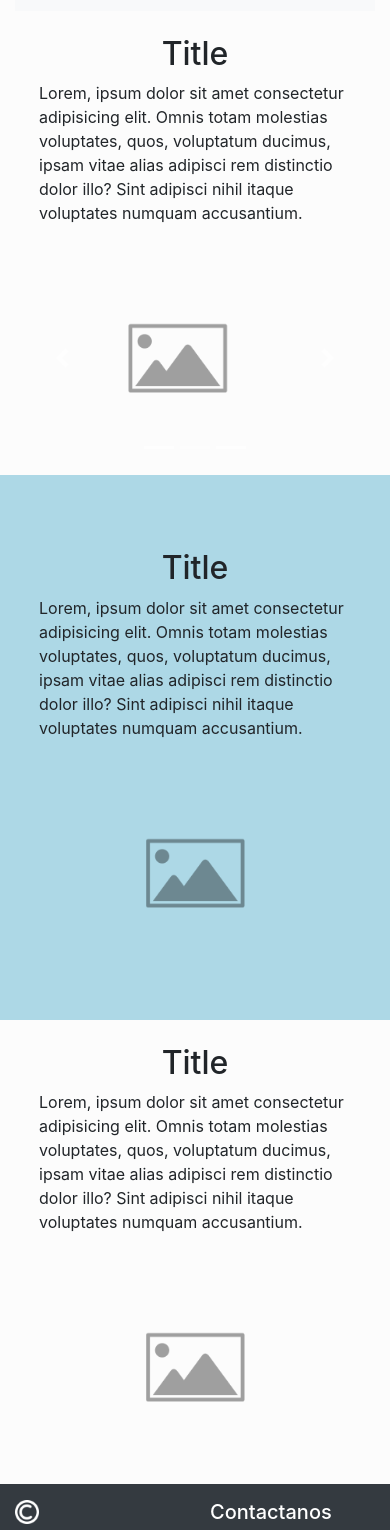
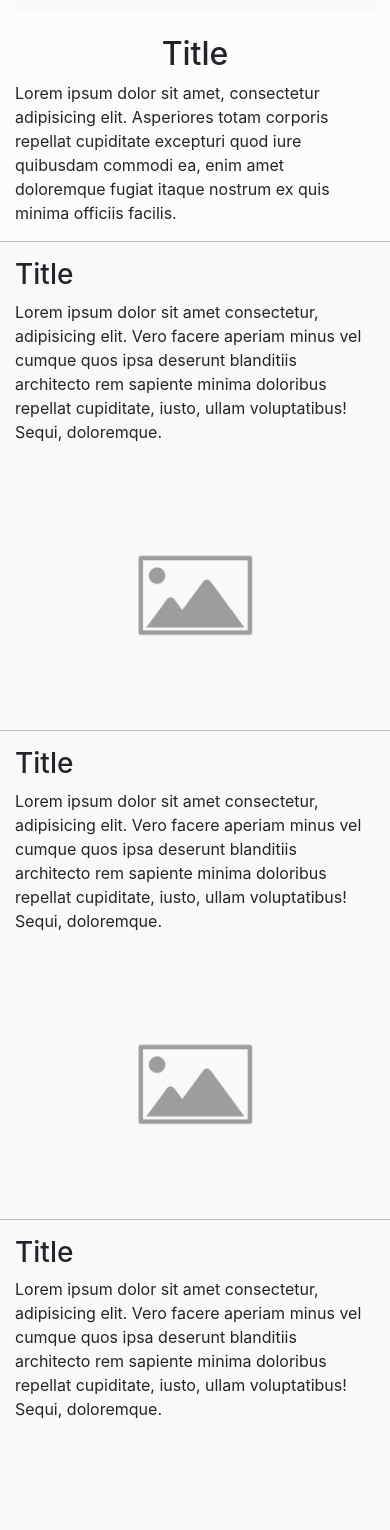
Before and after one commit to IvanPolanis/Coderhouse-Proyecto-Final, a website: page html/patients.html in a window 390 px wide. Shown: the part 65-1595 px from the top of the page. Drawn offline with nearby package versions, Linux system fonts and the light colour scheme.

Commit message:
"Reorganazing Patients page"

```diff
--- a/html/testimony.html
+++ b/html/patients.html
@@ -31,7 +31,7 @@
                                 <a class="nav-link" href="treatments.html">Tratamientos</a>
                             </li>
                             <li class="nav-item active">
-                                <a class="nav-link" href="testimony.html">Testimonios</a>
+                                <a class="nav-link" href="patients.html">Nuestros Pacientes</a>
                             </li>
                             <li class="nav-item">
                                 <a class="nav-link" href="aboutus.html">Quienes somos</a>
@@ -45,64 +45,42 @@
         </div>
     </header>
     <div class="container mt-4">
-        <div class="row px-4">
-            <div class="col-sm-6 col-xs-12 align-self-center">
-                <h4 class="text-center">Title</h4>
-                <p>Lorem, ipsum dolor sit amet consectetur adipisicing elit. Omnis totam molestias voluptates, quos, voluptatum ducimus, ipsam vitae alias adipisci rem distinctio dolor illo? Sint adipisci nihil itaque voluptates numquam accusantium.</p>
-            </div>
-            <div class="col-sm-6 col-xs-12">
-                <div id="carouselPersonOne" class="carousel slide" data-ride="carousel">
-                    <ol class="carousel-indicators">
-                        <li data-target="#carouselPersonOne" data-slide-to="0" class="active"></li>
-                        <li data-target="#carouselPersonOne" data-slide-to="1"></li>
-                        <li data-target="#carouselPersonOne" data-slide-to="2"></li>
-                      </ol>
-                    <div class="carousel-inner">
-                        <div class="carousel-item active">
-                            <img src="../img/imagePlaceHolder.png" class="d-block w-100" alt="...">
-                        </div>
-                        <div class="carousel-item">
-                            <img src="../img/imagePlaceHolder.png" class="d-block w-100" alt="...">
-                        </div>
-                        <div class="carousel-item">
-                            <img src="../img/imagePlaceHolder.png" class="d-block w-100" alt="...">
+        <div class="bi-patients">
+            <h2 class="text-center">Title</h2>
+            <p class="justify-content">Lorem ipsum dolor sit amet, consectetur adipisicing elit. Asperiores totam corporis repellat cupiditate excepturi quod iure quibusdam commodi ea, enim amet doloremque fugiat itaque nostrum ex quis minima officiis facilis.</p>
         </div>
         </div>
-                        <a class="carousel-control-prev" href="#carouselPersonOne" role="button" data-slide="prev">
-                        <span class="carousel-control-prev-icon" aria-hidden="true"></span><span class="sr-only">Previous</span></a>
-                        <a class="carousel-control-next" href="#carouselPersonOne" role="button" data-slide="next">
-                        <span class="carousel-control-next-icon" aria-hidden="true"></span><span class="sr-only">Next</span></a>
+        <section class="bg-lg">
+            <div class="container">
+                <div class="row ">
+                    <div class="mt-3 col-md-8 col-xs-12">
+                        <h3 class="mr-auto">Title</h3>
+                    <p>Lorem ipsum dolor sit amet consectetur, adipisicing elit. Vero facere aperiam minus vel cumque quos ipsa deserunt blanditiis architecto rem sapiente minima doloribus repellat cupiditate, iusto, ullam voluptatibus! Sequi, doloremque.</p>
+                    </div>
+                    <div class="col-md-4 col-xs-12">
+                        <img src="../img/imagePlaceHolder.png" alt="" class="w-100">
                     </div>
                 </div>
+                <div class="row patient-sc">
+                    <div class=" mt-3 col-md-8 col-xs-12">
+                        <h3 class="mr-auto">Title</h3>
+                    <p>Lorem ipsum dolor sit amet consectetur, adipisicing elit. Vero facere aperiam minus vel cumque quos ipsa deserunt blanditiis architecto rem sapiente minima doloribus repellat cupiditate, iusto, ullam voluptatibus! Sequi, doloremque.</p>
+                    </div>
+                    <div class="col-md-4 col-xs-12">
+                        <img src="../img/imagePlaceHolder.png" alt="" class="w-100">
                     </div>
                 </div>
-    <section class="bg-lightblue">
-        <div class="container mt-4">
-            <div class="row px-4">
-                <div class="col-sm-6 col-xs-12 img-top">
-                    <img src="../img/imagePlaceHolder.png" alt="Placeholder" class="w-100">
+                <div class="row patient-sc ">
+                    <div class="mt-3 col-md-8 col-xs-12">
+                        <h3 class="mr-auto">Title</h3>
+                    <p>Lorem ipsum dolor sit amet consectetur, adipisicing elit. Vero facere aperiam minus vel cumque quos ipsa deserunt blanditiis architecto rem sapiente minima doloribus repellat cupiditate, iusto, ullam voluptatibus! Sequi, doloremque.</p>
                     </div>
-                <div class="col-sm-6 col-xs-12 text-swap align-self-center">
-                    <h4 class="text-center">Title</h4>
-                    <p>Lorem, ipsum dolor sit amet consectetur adipisicing elit. Omnis totam molestias voluptates, quos, voluptatum ducimus, ipsam vitae alias adipisci rem distinctio dolor illo? Sint adipisci nihil itaque voluptates numquam accusantium.</p>
-                </div>
-                <div class="col-sm-6 col-xs-12 img-bottom">
-                    <img src="../img/imagePlaceHolder.png" alt="Placeholder" class="w-100">
+                    <div class="col-md-4 col-xs-12">
+                        <img src="../img/imagePlaceHolder.png" alt="" class="w-100">
                     </div>
                 </div>
             </div>
         </section>
-    <div class="container mt-4">
-        <div class="row px-4">
-            <div class="col-sm-6 col-xs-12 align-self-center">
-                <h4 class="text-center">Title</h4>
-                <p>Lorem, ipsum dolor sit amet consectetur adipisicing elit. Omnis totam molestias voluptates, quos, voluptatum ducimus, ipsam vitae alias adipisci rem distinctio dolor illo? Sint adipisci nihil itaque voluptates numquam accusantium.</p>
-            </div>
-            <div class="col-sm-6 col-xs-12">
-                <img src="../img/imagePlaceHolder.png" alt="Placeholder" class="w-100">
-            </div>
-        </div>
-    </div>
     <footer class="bg-dark text-white pt-3 pt-md-3 ">
         <div class="container">
             <div class="row">
--- a/scss/_table.scss
+++ /dev/null
@@ -1,32 +0,0 @@
-.table-grid{
-    display: grid;
-    height: 100vh;
-    grid-template-columns: 1fr 1fr 1fr;
-    grid-template-rows: 1fr 1fr 1fr;
-    grid-template-areas:". . ."
-                        ". table ."
-                        ". . .";
-}
-.table-style{
-    width: 100%;
-    height: 60vh;
-    margin: 1vh auto;
-    text-align: left;
-    margin-top: 3vh;
-    margin-bottom: 3vh;
-    font-family: 'Roboto',sans-serif;
-    grid-area: table;
-    tr{
-        font-size: 2vh;
-        border-collapse: collapse;
-
-    }
-}
-td{
-    vertical-align: top;
-}
-th, td {
-    padding: 1vw;
-    text-align: left;
-    border-bottom: 1px solid #ddd;
-}
--- /dev/null
+++ b/scss/_treatments.scss
@@ -0,0 +1,19 @@
+.bi-patient {
+    margin: 0 1rem;
+    .justify-content{
+        text-align: justify;
+    }
+}
+.patient-sc{
+    border-top: 1px solid #bbbbbb;
+}
+.bg-lg{
+    border-top: 1px solid #bbbbbb;
+    border-bottom: 1px solid #bbbbbb;
+    background-color: #F9F9F9;
+}
+@media only screen and (min-width:968px){
+    .bi-testimony{
+        margin: 0 2.5rem;
+    }
+}
--- a/scss/style.scss
+++ b/scss/style.scss
@@ -1,7 +1,7 @@
 @import "index";
-@import "table";
 @import "form";
 @import "card";
+@import "treatments";
 
 body{
     background-color: #fcfcfc;
@@ -24,7 +24,7 @@ a{
 /*About Us*/
 .bg-lightblue{
     background: lightblue;
-    width: 100vw;
+    width: 100%;
     box-sizing: border-box;
     padding: 50px 0 30px 0;
 }
```
Also changed, not shown: html/aboutus.html (+1 -1 lines), html/contactus.html (+1 -1 lines), html/treatments.html (+1 -1 lines), index.html (+1 -1 lines), css/main.css. Lines whose indentation alone changed are shown as unchanged.
